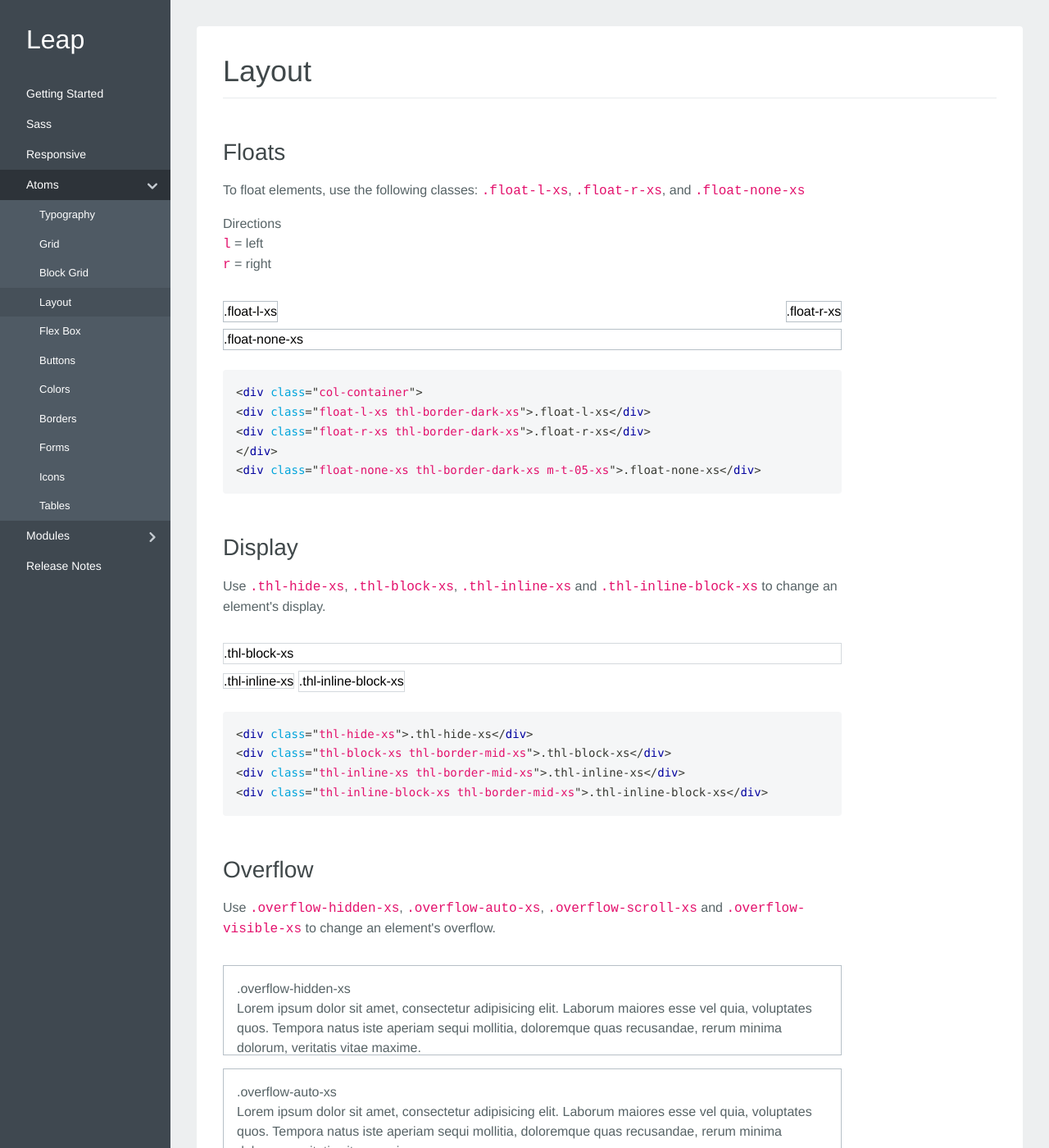
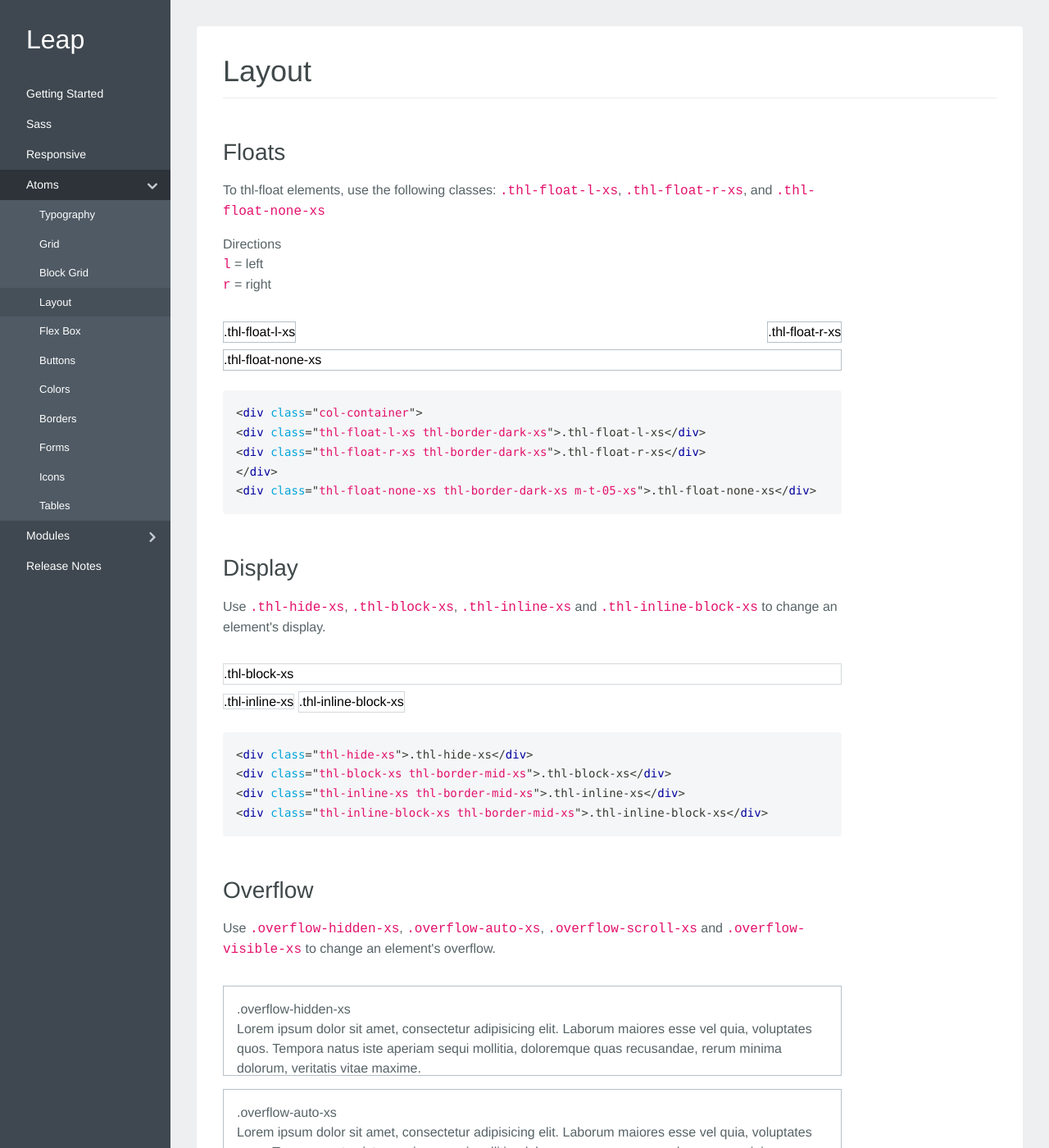
Before and after one commit to treehouse/project-leap, a Jekyll site: the page built from layout.html, in a window 1280 px wide and 1400 px high. Shown: the whole window at 82% size. Built offline with Jekyll 4.4.1, drawn with Linux system fonts in a browser that asks for light colours; some web fonts are replaced; some of the changed text lies outside the part shown.

Commit message:
prefixing for float classes

```diff
--- a/_sass/leap/atoms/_float.sass
+++ b/_sass/leap/atoms/_float.sass
@@ -1,6 +1,6 @@
 // Creates the style declarations for each float type
 @mixin float-style($suffix)
-  .float
+  .#{$leap-prefix}-float
     &-l-#{$suffix}
       float: left !important
 
--- a/layout.html
+++ b/layout.html
@@ -2,7 +2,7 @@
 layout: default
 title: Layout
 subnav:
-  - Floats
+  - thl-floats
   - Display
   - Overflow
   - Width/Height
@@ -13,9 +13,9 @@ subnav:
   - Rotation
 ---
 
-<section id="Floats">
+<section id="thl-floats">
   <h2 class="m-b-1-xs">Floats</h2>
-  <p class="m-b-1-xs">To float elements, use the following classes: <code>.float-l-xs</code>, <code>.float-r-xs</code>, and <code>.float-none-xs</code></p>
+  <p class="m-b-1-xs">To thl-float elements, use the following classes: <code>.thl-float-l-xs</code>, <code>.thl-float-r-xs</code>, and <code>.thl-float-none-xs</code></p>
   <div class="col-container">
     <div class="col col-30-sm">
       <p><strong>Directions</strong></p>
@@ -26,16 +26,16 @@ subnav:
     </div>
   </div>
   <div class="col-container">
-    <div class="float-l-xs thl-border-dark-xs">.float-l-xs</div>
-    <div class="float-r-xs thl-border-dark-xs">.float-r-xs</div>
+    <div class="thl-float-l-xs thl-border-dark-xs">.thl-float-l-xs</div>
+    <div class="thl-float-r-xs thl-border-dark-xs">.thl-float-r-xs</div>
   </div>
-  <div class="float-none-xs thl-border-dark-xs m-t-05-xs">.float-none-xs</div>
+  <div class="thl-float-none-xs thl-border-dark-xs m-t-05-xs">.thl-float-none-xs</div>
   <div class="guide-code m-b-4-xs">
 <pre><code class="language-html">&lt;div class="col-container"&gt;
-&lt;div class="float-l-xs thl-border-dark-xs"&gt;.float-l-xs&lt;/div&gt;
-&lt;div class="float-r-xs thl-border-dark-xs"&gt;.float-r-xs&lt;/div&gt;
+&lt;div class="thl-float-l-xs thl-border-dark-xs"&gt;.thl-float-l-xs&lt;/div&gt;
+&lt;div class="thl-float-r-xs thl-border-dark-xs"&gt;.thl-float-r-xs&lt;/div&gt;
 &lt;/div&gt;
-&lt;div class="float-none-xs thl-border-dark-xs m-t-05-xs"&gt;.float-none-xs&lt;/div&gt;</code></pre>
+&lt;div class="thl-float-none-xs thl-border-dark-xs m-t-05-xs"&gt;.thl-float-none-xs&lt;/div&gt;</code></pre>
   </div>
 </section>
 
@@ -200,25 +200,25 @@ subnav:
     </div>
   </div>
   <div class="col-container thl-border-xs">
-    <div class="thl-border-dark-xs float-l-xs thl-inline-block-xs m-05-xs">m-05-xs</div>
-    <div class="thl-border-dark-xs float-l-xs thl-inline-block-xs m-1-xs">m-1-xs</div>
-    <div class="thl-border-dark-xs float-l-xs thl-inline-block-xs m-2-xs">m-2-xs</div>
-    <div class="thl-border-dark-xs float-l-xs thl-inline-block-xs m-3-xs">m-3-xs</div>
-    <div class="thl-border-dark-xs float-l-xs thl-inline-block-xs p-05-xs">p-05-xs</div>
-    <div class="thl-border-dark-xs float-l-xs thl-inline-block-xs p-1-xs">p-1-xs</div>
-    <div class="thl-border-dark-xs float-l-xs thl-inline-block-xs p-2-xs">p-2-xs</div>
-    <div class="thl-border-dark-xs float-l-xs thl-inline-block-xs p-3-xs">p-3-xs</div>
+    <div class="thl-border-dark-xs thl-float-l-xs thl-inline-block-xs m-05-xs">m-05-xs</div>
+    <div class="thl-border-dark-xs thl-float-l-xs thl-inline-block-xs m-1-xs">m-1-xs</div>
+    <div class="thl-border-dark-xs thl-float-l-xs thl-inline-block-xs m-2-xs">m-2-xs</div>
+    <div class="thl-border-dark-xs thl-float-l-xs thl-inline-block-xs m-3-xs">m-3-xs</div>
+    <div class="thl-border-dark-xs thl-float-l-xs thl-inline-block-xs p-05-xs">p-05-xs</div>
+    <div class="thl-border-dark-xs thl-float-l-xs thl-inline-block-xs p-1-xs">p-1-xs</div>
+    <div class="thl-border-dark-xs thl-float-l-xs thl-inline-block-xs p-2-xs">p-2-xs</div>
+    <div class="thl-border-dark-xs thl-float-l-xs thl-inline-block-xs p-3-xs">p-3-xs</div>
   </div>
   <div class="guide-code m-b-4-xs">
 <pre><code class="language-html">&lt;div class="col-container thl-border-xs"&gt;
-&lt;div class="thl-border-dark-xs float-l-xs thl-inline-block-xs m-05-xs"&gt;m-05-xs&lt;/div&gt;
-&lt;div class="thl-border-dark-xs float-l-xs thl-inline-block-xs m-1-xs"&gt;m-1-xs&lt;/div&gt;
-&lt;div class="thl-border-dark-xs float-l-xs thl-inline-block-xs m-2-xs"&gt;m-2-xs&lt;/div&gt;
-&lt;div class="thl-border-dark-xs float-l-xs thl-inline-block-xs m-3-xs"&gt;m-3-xs&lt;/div&gt;
-&lt;div class="thl-border-dark-xs float-l-xs thl-inline-block-xs p-05-xs"&gt;p-05-xs&lt;/div&gt;
-&lt;div class="thl-border-dark-xs float-l-xs thl-inline-block-xs p-1-xs"&gt;p-1-xs&lt;/div&gt;
-&lt;div class="thl-border-dark-xs float-l-xs thl-inline-block-xs p-2-xs"&gt;p-2-xs&lt;/div&gt;
-&lt;div class="thl-border-dark-xs float-l-xs thl-inline-block-xs p-3-xs"&gt;p-3-xs&lt;/div&gt;
+&lt;div class="thl-border-dark-xs thl-float-l-xs thl-inline-block-xs m-05-xs"&gt;m-05-xs&lt;/div&gt;
+&lt;div class="thl-border-dark-xs thl-float-l-xs thl-inline-block-xs m-1-xs"&gt;m-1-xs&lt;/div&gt;
+&lt;div class="thl-border-dark-xs thl-float-l-xs thl-inline-block-xs m-2-xs"&gt;m-2-xs&lt;/div&gt;
+&lt;div class="thl-border-dark-xs thl-float-l-xs thl-inline-block-xs m-3-xs"&gt;m-3-xs&lt;/div&gt;
+&lt;div class="thl-border-dark-xs thl-float-l-xs thl-inline-block-xs p-05-xs"&gt;p-05-xs&lt;/div&gt;
+&lt;div class="thl-border-dark-xs thl-float-l-xs thl-inline-block-xs p-1-xs"&gt;p-1-xs&lt;/div&gt;
+&lt;div class="thl-border-dark-xs thl-float-l-xs thl-inline-block-xs p-2-xs"&gt;p-2-xs&lt;/div&gt;
+&lt;div class="thl-border-dark-xs thl-float-l-xs thl-inline-block-xs p-3-xs"&gt;p-3-xs&lt;/div&gt;
 &lt;/div&gt;</code></pre>
   </div>
 
@@ -250,25 +250,25 @@ subnav:
     </div>
   </div>
   <div class="col-container thl-border-xs">
-    <div class="thl-border-dark-xs float-l-xs thl-inline-block-xs m-t-3-xs">m-t-3-xs</div>
-    <div class="thl-border-dark-xs float-l-xs thl-inline-block-xs m-t-4-xs">m-t-4-xs</div>
-    <div class="thl-border-dark-xs float-l-xs thl-inline-block-xs m-t-5-xs">m-t-5-xs</div>
-    <div class="thl-border-dark-xs float-l-xs thl-inline-block-xs m-t-6-xs">m-t-6-xs</div>
-    <div class="thl-border-dark-xs float-l-xs thl-inline-block-xs p-l-3-xs">p-l-3-xs</div>
-    <div class="thl-border-dark-xs float-l-xs thl-inline-block-xs p-l-4-xs">p-l-4-xs</div>
-    <div class="thl-border-dark-xs float-l-xs thl-inline-block-xs p-l-5-xs">p-l-5-xs</div>
-    <div class="thl-border-dark-xs float-l-xs thl-inline-block-xs p-l-6-xs">p-l-6-xs</div>
+    <div class="thl-border-dark-xs thl-float-l-xs thl-inline-block-xs m-t-3-xs">m-t-3-xs</div>
+    <div class="thl-border-dark-xs thl-float-l-xs thl-inline-block-xs m-t-4-xs">m-t-4-xs</div>
+    <div class="thl-border-dark-xs thl-float-l-xs thl-inline-block-xs m-t-5-xs">m-t-5-xs</div>
+    <div class="thl-border-dark-xs thl-float-l-xs thl-inline-block-xs m-t-6-xs">m-t-6-xs</div>
+    <div class="thl-border-dark-xs thl-float-l-xs thl-inline-block-xs p-l-3-xs">p-l-3-xs</div>
+    <div class="thl-border-dark-xs thl-float-l-xs thl-inline-block-xs p-l-4-xs">p-l-4-xs</div>
+    <div class="thl-border-dark-xs thl-float-l-xs thl-inline-block-xs p-l-5-xs">p-l-5-xs</div>
+    <div class="thl-border-dark-xs thl-float-l-xs thl-inline-block-xs p-l-6-xs">p-l-6-xs</div>
   </div>
   <div class="guide-code m-b-4-xs">
 <pre><code class="language-html">&lt;div class="col-container thl-border-xs"&gt;
-&lt;div class="thl-border-dark-xs float-l-xs thl-inline-block-xs m-t-3-xs"&gt;m-t-3-xs&lt;/div&gt;
-&lt;div class="thl-border-dark-xs float-l-xs thl-inline-block-xs m-t-4-xs"&gt;m-t-4-xs&lt;/div&gt;
-&lt;div class="thl-border-dark-xs float-l-xs thl-inline-block-xs m-t-5-xs"&gt;m-t-5-xs&lt;/div&gt;
-&lt;div class="thl-border-dark-xs float-l-xs thl-inline-block-xs m-t-6-xs"&gt;m-t-6-xs&lt;/div&gt;
-&lt;div class="thl-border-dark-xs float-l-xs thl-inline-block-xs p-l-3-xs"&gt;p-l-3-xs&lt;/div&gt;
-&lt;div class="thl-border-dark-xs float-l-xs thl-inline-block-xs p-l-4-xs"&gt;p-l-4-xs&lt;/div&gt;
-&lt;div class="thl-border-dark-xs float-l-xs thl-inline-block-xs p-l-5-xs"&gt;p-l-5-xs&lt;/div&gt;
-&lt;div class="thl-border-dark-xs float-l-xs thl-inline-block-xs p-l-6-xs"&gt;p-l-6-xs&lt;/div&gt;
+&lt;div class="thl-border-dark-xs thl-float-l-xs thl-inline-block-xs m-t-3-xs"&gt;m-t-3-xs&lt;/div&gt;
+&lt;div class="thl-border-dark-xs thl-float-l-xs thl-inline-block-xs m-t-4-xs"&gt;m-t-4-xs&lt;/div&gt;
+&lt;div class="thl-border-dark-xs thl-float-l-xs thl-inline-block-xs m-t-5-xs"&gt;m-t-5-xs&lt;/div&gt;
+&lt;div class="thl-border-dark-xs thl-float-l-xs thl-inline-block-xs m-t-6-xs"&gt;m-t-6-xs&lt;/div&gt;
+&lt;div class="thl-border-dark-xs thl-float-l-xs thl-inline-block-xs p-l-3-xs"&gt;p-l-3-xs&lt;/div&gt;
+&lt;div class="thl-border-dark-xs thl-float-l-xs thl-inline-block-xs p-l-4-xs"&gt;p-l-4-xs&lt;/div&gt;
+&lt;div class="thl-border-dark-xs thl-float-l-xs thl-inline-block-xs p-l-5-xs"&gt;p-l-5-xs&lt;/div&gt;
+&lt;div class="thl-border-dark-xs thl-float-l-xs thl-inline-block-xs p-l-6-xs"&gt;p-l-6-xs&lt;/div&gt;
 &lt;/div&gt;</code></pre>
   </div>
 </section>
```
Also changed, not shown: js/sass-to-js-custom-functions.js (+5 -5 lines).
